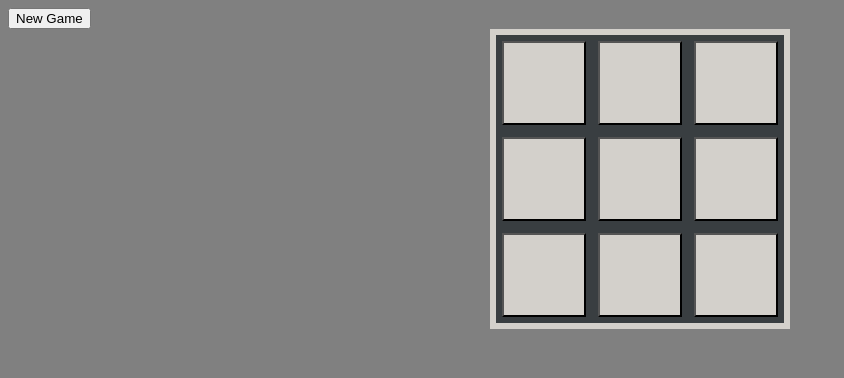
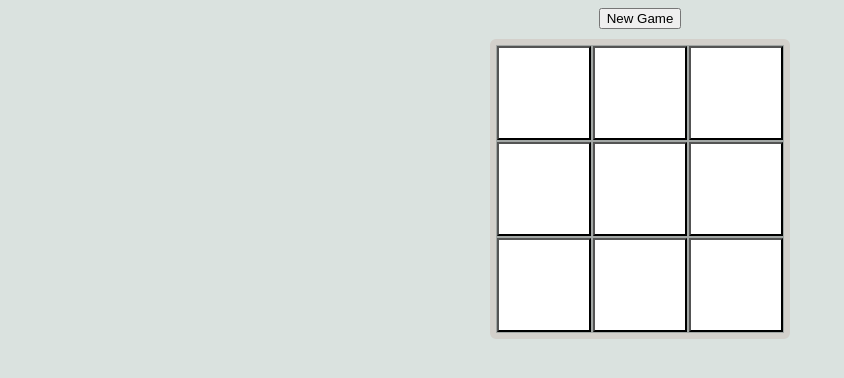
Before and after one commit to naafiyan/tictactoe-js, a plain HTML site: page index.html in a window 1280 px wide. Shown: the whole page, without its empty margins (0-844 px from the left). Drawn offline with Linux system fonts and the light colour scheme.

Commit message:
css updated

```diff
--- a/index.html
+++ b/index.html
@@ -5,7 +5,10 @@
         <script src="app.js"></script>
     </head>
     <body>
-        <button id="newGame">New Game</button>
+        <div class="newGame-container">
+            <button id="newGame">New Game</button>
+        </div>
+
         <div class="board-container">
             <div class="board">
                 <div class="box"><button id="0" class="gamebutton"></button></div>
--- a/main.css
+++ b/main.css
@@ -3,14 +3,18 @@
 }
 
 body {
-    background: grey;
+    background: #DAE2DF;
 }
 
 .board-container {
     width: 300px;
     height: 300px;
-    background-color: white;
     margin: auto;
+}
+.newGame-container {
+    display: flex;
+    justify-content: center;
+    padding-bottom: 10px;
 }
 
 .board {
@@ -20,11 +24,12 @@ body {
     margin: auto;
     display: grid;
     border: 6px solid #D3D0CB;
+    border-radius: 2%;
     grid-template: repeat(3, 1fr)/repeat(3, 1fr);
 }
 
 .box {
-    border: 6px solid #393E41;
+    border: 1px solid #A2A7A5;
     display:flex;
     justify-content: center;
     align-items: center;
@@ -33,5 +38,7 @@ body {
 .box button {
     width: 100%;
     height: 100%;
-    background-color: #D3D0CB;
+    background-color: white;
+    font-size: large;
+    font-family: -apple-system, BlinkMacSystemFont, 'Segoe UI', Roboto, Oxygen, Ubuntu, Cantarell, 'Open Sans', 'Helvetica Neue', sans-serif;
 }
```
